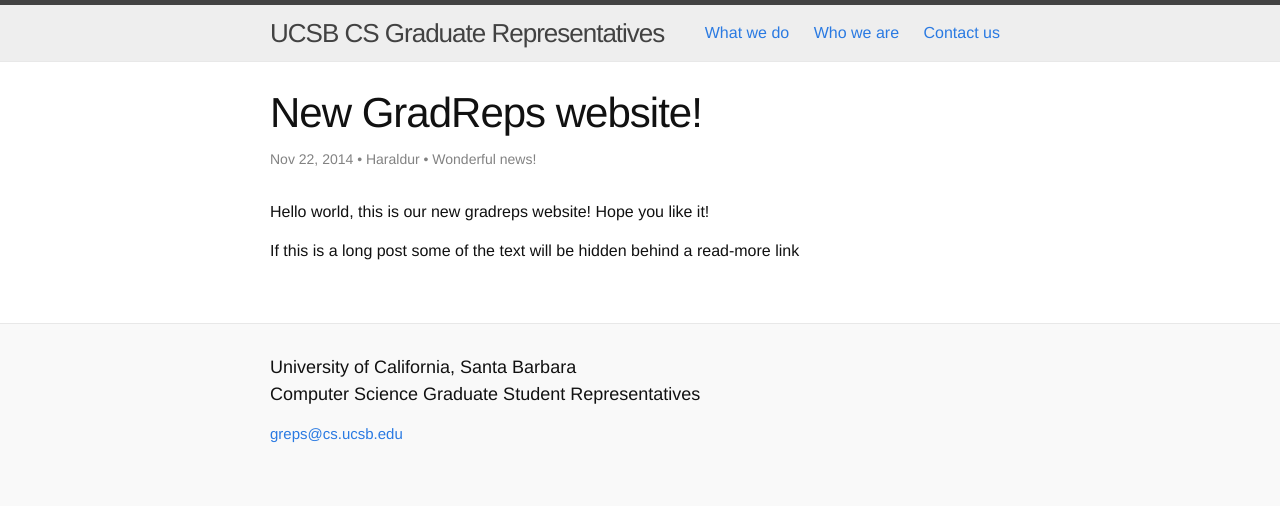
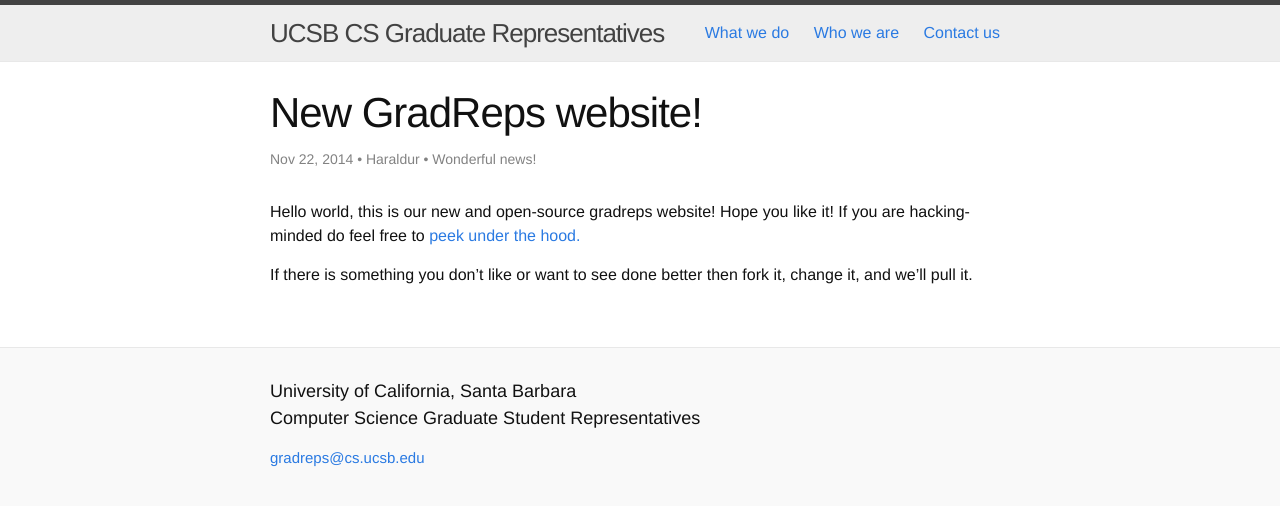
Before and after one commit to UCSB-CS-Graduate-Representatives/UCSB-CS-Graduate-Representatives.github.io, a Jekyll site: the page built from _posts/2014-11-22-New Site.md, in a window 1280 px wide. Shown: the top 506 px of the page. Built offline with Jekyll 4.4.1, drawn with Linux system fonts in a browser that asks for light colours.

Commit message:
Added link to github repo in first news story, fixed email address

```diff
--- a/_config.yml
+++ b/_config.yml
@@ -1,7 +1,7 @@
 # Site settings
 title: UCSB CS Graduate Representatives
-email: greps@cs.ucsb.edu
-description: > # this means to ignore newlines until "baseurl:"
+email: gradreps@cs.ucsb.edu
+description: > # this means to ignore newlines until next entry
     University of California, Santa Barbara
     Computer Science
     Graduate Student Representatives
@@ -26,6 +26,6 @@
       url: /contact/
 
 collections:
-    GradReps:
-        output: true
+    GradReps: # Collection of GradRep profiles (in /_GradReps/)
+        output: true # Each GradRep gets a html webpage
         permalink: /gradrep/:path/
--- a/_posts/2014-11-22-New Site.md
+++ b/_posts/2014-11-22-New Site.md
@@ -5,6 +5,6 @@
 meta: Wonderful news!
 ---
 
-Hello world, this is our new gradreps website! Hope you like it!
+Hello world, this is our new and open-source gradreps website! Hope you like it! If you are hacking-minded do feel free to [peek under the hood.](https://github.com/UCSB-CS-Graduate-Representatives/UCSB-CS-Graduate-Representatives.github.io)
 
-If this is a long post some of the text will be hidden behind a read-more link
+If there is something you don't like or want to see done better then fork it, change it, and we'll pull it.
```
